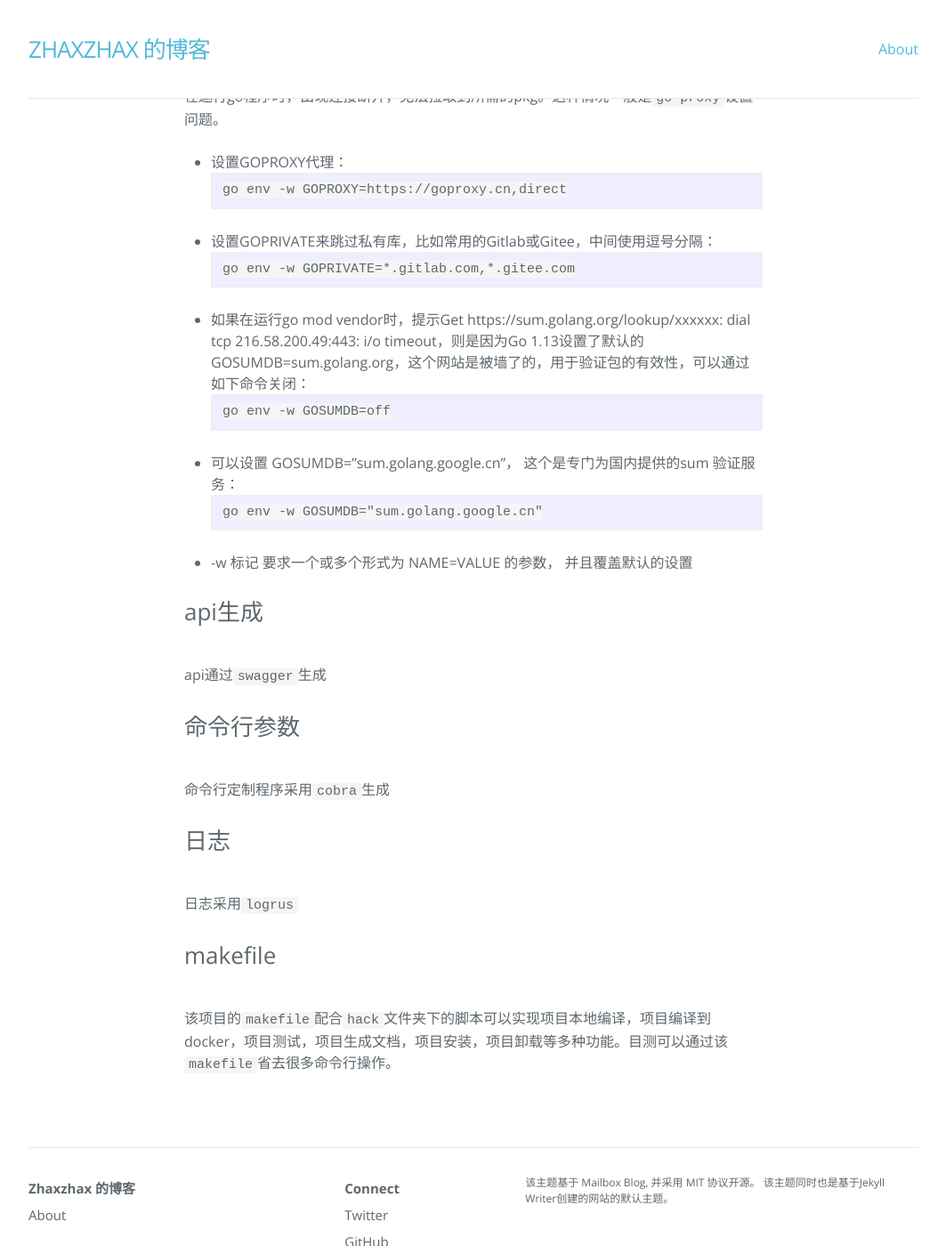
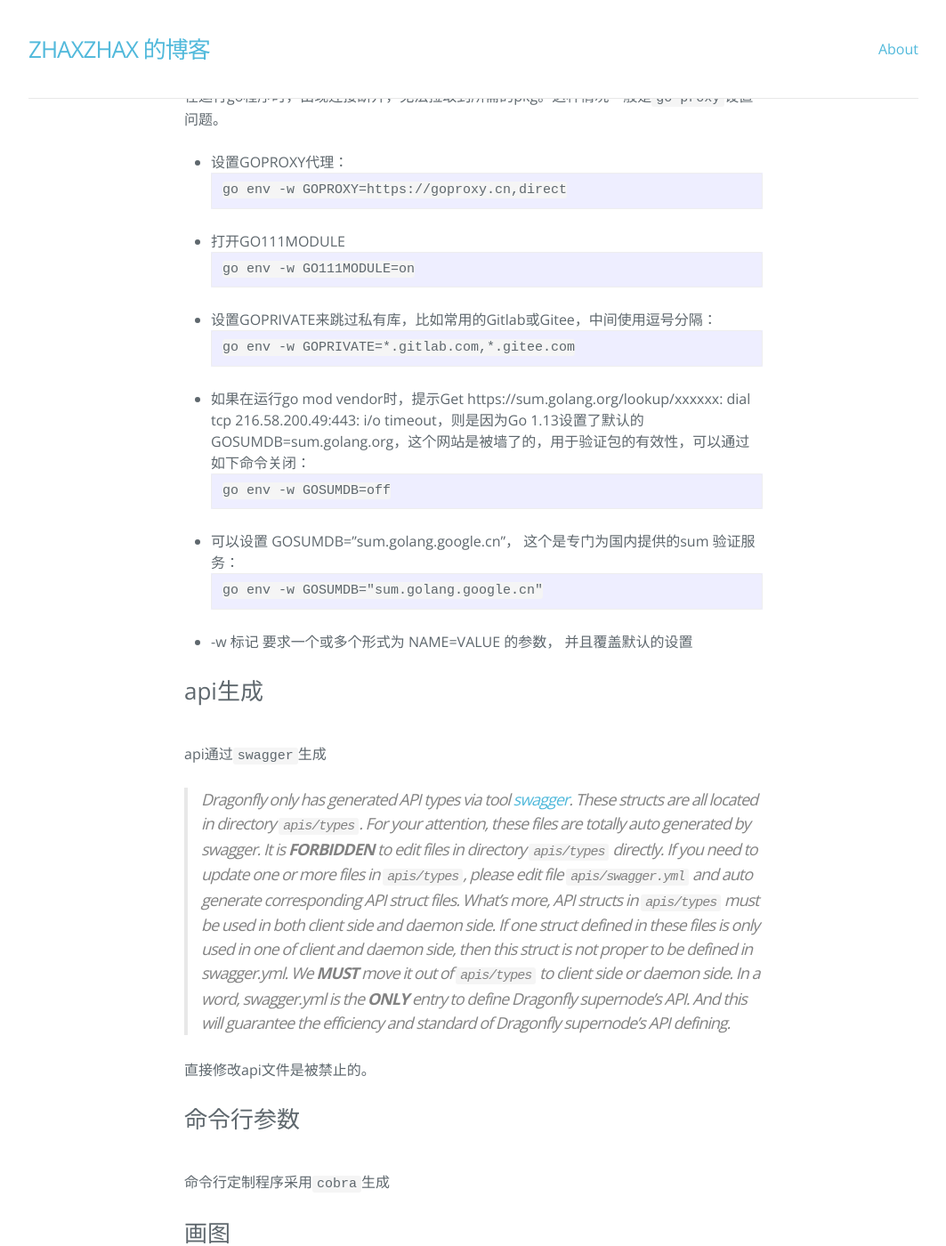
Before and after one commit to zhaxzhax/zhaxzhax.github.io, a Jekyll site: the page built from _posts/2020-07-20-Dragonfly开发中的一些注意点.md, in a window 1280 px wide and 1400 px high, scrolled down 1276 px. Shown: the whole window at 89% size, without its empty margins (108-1171 px from the left). Built offline with Jekyll 4.4.1, drawn with Linux system fonts in a browser that asks for light colours; nearby versions of some CDN libraries; some of the changed text lies outside the part shown.

Commit message:
blog update
Signed-off-by: zhaxzhax <707627402@qq.com>

````diff
--- a/_posts/2020-07-20-Dragonfly开发中的一些注意点.md
+++ b/_posts/2020-07-20-Dragonfly开发中的一些注意点.md
@@ -51,6 +51,10 @@ windows下的bash脚本为`\r\n`换行，`dos`格式。而linux或mac系统下
 ```
 go env -w GOPROXY=https://goproxy.cn,direct
 ```
++ 打开GO111MODULE
+```
+go env -w GO111MODULE=on
+```
 + 设置GOPRIVATE来跳过私有库，比如常用的Gitlab或Gitee，中间使用逗号分隔：
 ```
 go env -w GOPRIVATE=*.gitlab.com,*.gitee.com
@@ -68,9 +72,21 @@ go env -w GOSUMDB="sum.golang.google.cn"
 
 ### api生成
 api通过`swagger`生成
+> Dragonfly only has generated API types via tool [swagger](https://swagger.io). These structs are all located in directory `apis/types`. For your attention, these files are totally auto generated by swagger. It is **FORBIDDEN** to edit files in directory `apis/types` directly. If you need to update one or more files in `apis/types`, please edit file `apis/swagger.yml` and auto generate corresponding API struct files. What's more, API structs in `apis/types` must be used in both client side and daemon side. If one struct defined in these files is only used in one of client and daemon side, then this struct is not proper to be defined in swagger.yml. We **MUST** move it out of `apis/types` to client side or daemon side. In a word, swagger.yml is the **ONLY** entry to define Dragonfly supernode's API. And this will guarantee the efficiency and standard of Dragonfly supernode's API defining.
+
+直接修改api文件是被禁止的。
 ### 命令行参数
 命令行定制程序采用`cobra`生成
+### 画图
+`plantuml`
 ### 日志
 日志采用`logrus`
 ### makefile
 该项目的`makefile`配合`hack`文件夹下的脚本可以实现项目本地编译，项目编译到docker，项目测试，项目生成文档，项目安装，项目卸载等多种功能。目测可以通过该`makefile`省去很多命令行操作。
+### 仿真测试
+`gomock`
+
+# 我的方案实现
+### 命令行参数
+### api接口
+### HTBListener
````
